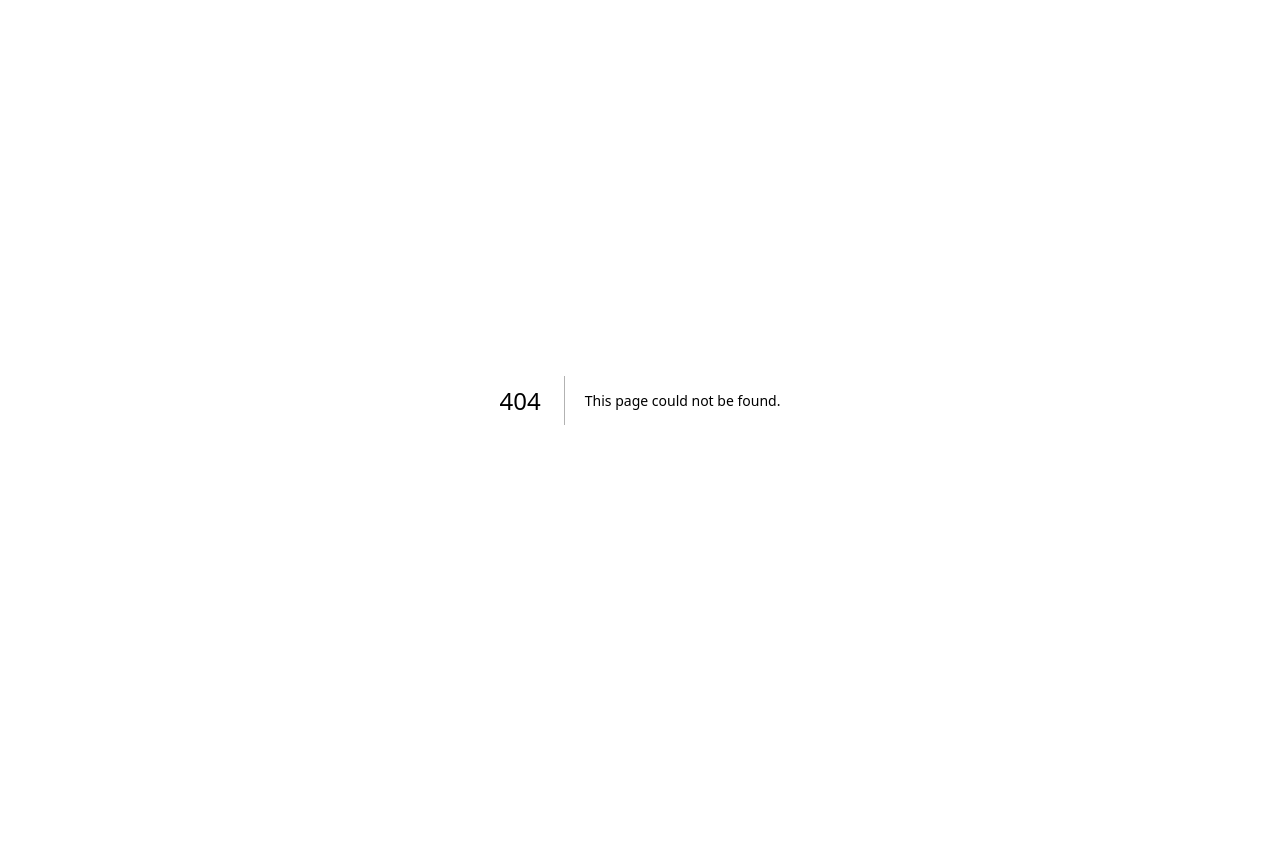
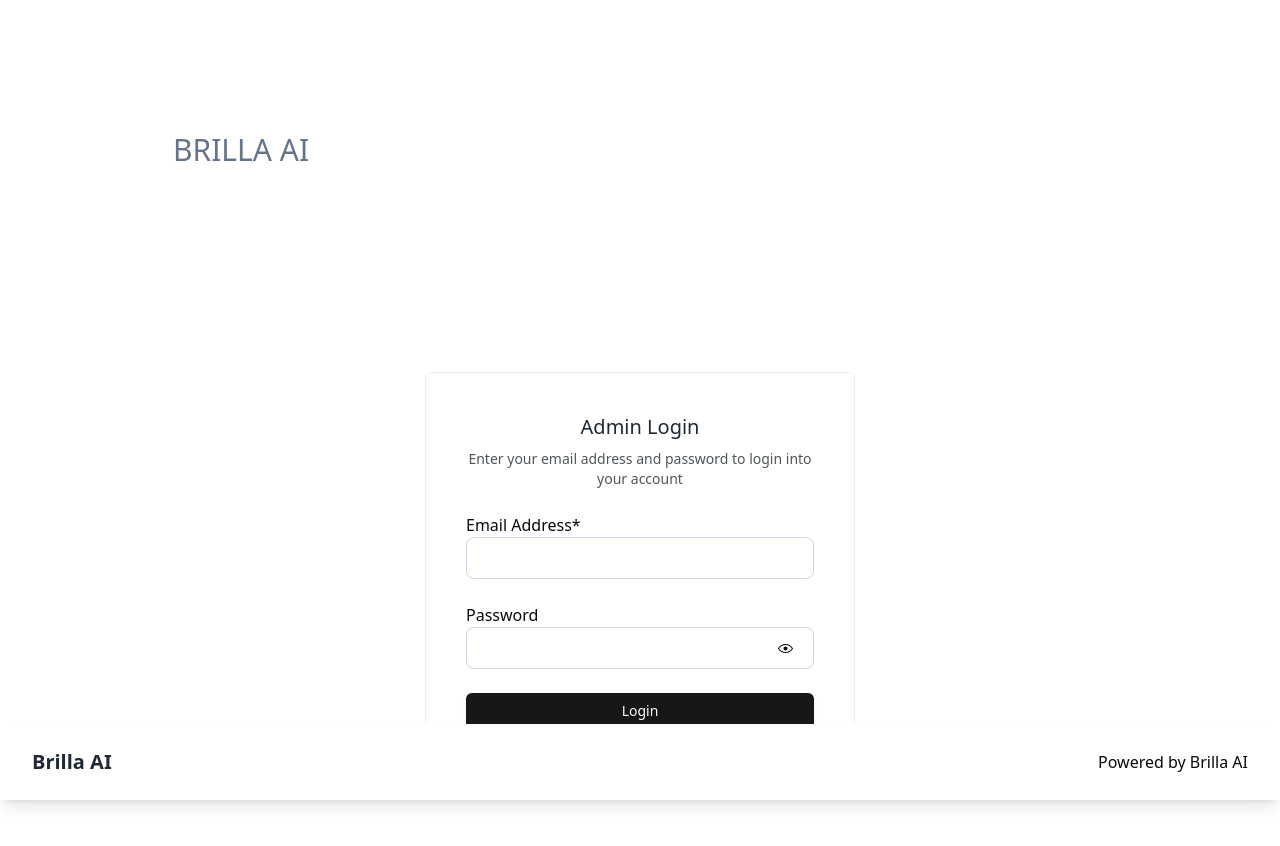
Before and after one commit to brilla-ai/brilla-ai, a Next.js app in the folder webapp/brilla-frontend/: page /login in a window 1280 px wide. Before the commit this address had no page. Shown: the top 846 px of the page. Before the commit the page ends 800 px from the top, so only its background shows below. Built offline with nearby package versions, Linux system fonts and the light colour scheme.

Commit message:
feature: admin login ui

```diff
--- /dev/null
+++ b/webapp/brilla-frontend/app/login/page.tsx
@@ -0,0 +1,40 @@
+import QuizFooter from "@/components/quiz-footer";
+import { Button } from "@/components/ui/button";
+import { Input } from "@/components/ui/input";
+import { EyeOpenIcon } from "@radix-ui/react-icons";
+
+const Login = () => {
+  return (
+    <div className="bg-white h-screen">
+      <div className="flex flex-col items-center justify-center p-5 md:py-[127px] md:px-[173px]">
+        <div className="mb-20 md:mb-[200px] self-start">
+          <h1 className="text-[30px] text-[#64748B]">BRILLA AI</h1>
+        </div>
+        <div className="bg-white border border-[#F3EBEF] max-w-[430px] p-10 rounded-md">
+          <div className="text-center">
+            <h2 className="text-xl text-[#1F2937] mb-2">Admin Login</h2>
+            <p className="text-sm text-[#4F5559]">
+              Enter your email address and password to login into your account
+            </p>
+          </div>
+
+          <form className="mt-6 flex flex-col gap-6">
+            <div className="items-center">
+              <label htmlFor="email">Email Address*</label>
+              <Input id="email" />
+            </div>
+            <div className="items-center">
+              <label htmlFor="password">Password</label>
+              <Input id="password" type="password" />
+            </div>
+
+            <Button>Login</Button>
+          </form>
+        </div>
+      </div>
+      <QuizFooter />
+    </div>
+  );
+};
+
+export default Login;
--- a/webapp/brilla-frontend/components/ui/input.tsx
+++ b/webapp/brilla-frontend/components/ui/input.tsx
@@ -1,4 +1,6 @@
+"use client";
 import { cn } from "@/lib/utils";
+import { EyeClosedIcon, EyeOpenIcon } from "@radix-ui/react-icons";
 import React from "react";
 
 type Props = Readonly<{
@@ -29,11 +31,41 @@
       id,
       ...otherProps
     } = props;
+
+    const wrapperRef = React.useRef<HTMLDivElement | null>(null);
+
+    const isPassword = type === "password";
+
+    const [show, setShow] = React.useState(false);
+
     const computedInputClassName = cn(
       "w-full border-none min-w-[0px] !outline-0 !bg-[transparent] self-stretch outline-none disabled:text-base-400",
       "placeholder:text-base-400 disabled:cursor-not-allowed",
       inputClassName
     );
+
+    const computedType = React.useMemo(() => {
+      switch (type) {
+        case "password":
+          return show ? "text" : "password";
+        case "date":
+          return "date";
+        default:
+          return type;
+      }
+    }, [type, show]);
+
+    function focusOnInput() {
+      const input = wrapperRef.current?.querySelector("input");
+      if (!input) return;
+      input.focus();
+    }
+
+    function handleToggleShow() {
+      setShow((prev) => !prev);
+      focusOnInput();
+    }
+
     return (
       <div>
         <div
@@ -47,7 +79,7 @@
           {prefix}
 
           <input
-            type={type}
+            type={computedType}
             ref={ref}
             className={computedInputClassName}
             id={id ?? otherProps.name}
@@ -55,6 +87,17 @@
           />
 
           {suffix}
+
+          {isPassword ? (
+            <button
+              type="button"
+              className="grid place-content-center h-6 w-6 text-base text-base-500"
+              onClick={handleToggleShow}
+            >
+              {!show ? <EyeOpenIcon /> : null}
+              {show ? <EyeClosedIcon /> : null}
+            </button>
+          ) : null}
         </div>
         {/*ERROR MESSAGE */}
         <p>{error}</p>
--- a/webapp/brilla-frontend/package.json
+++ b/webapp/brilla-frontend/package.json
@@ -28,7 +28,8 @@
     "react-shimmer-effects": "1.0.3",
     "tailwind-merge": "2.3.0",
     "tailwindcss-animate": "1.0.7",
-    "typeface-poppins": "1.1.13"
+    "typeface-poppins": "1.1.13",
+    "zustand": "^4.5.4"
   },
   "devDependencies": {
     "@playwright/test": "^1.44.0",
```
Also changed, not shown: webapp/brilla-frontend/stores/live-video.ts (added, +73 -0 lines), 1 other file (tests, documents, lock files or other folders).
